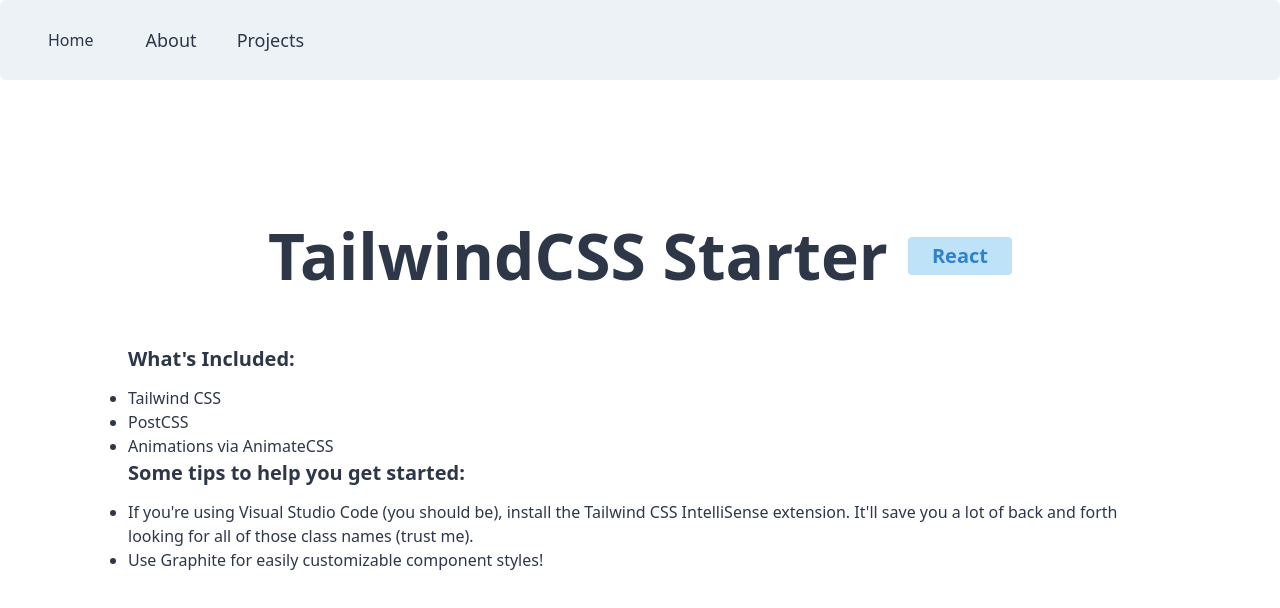
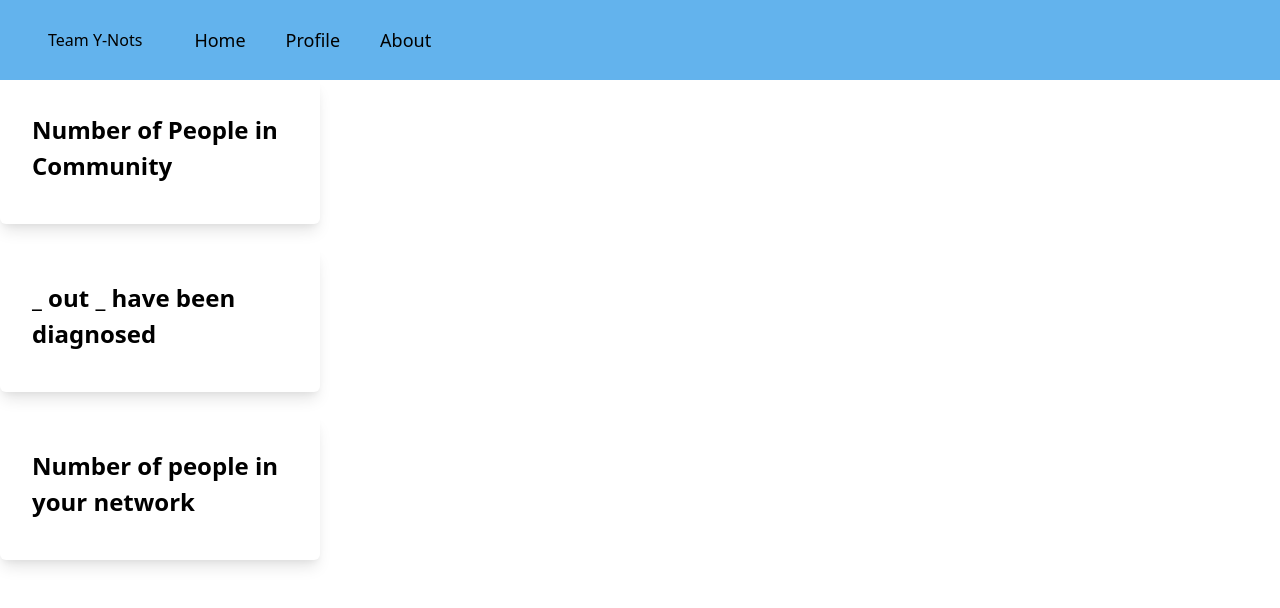
Before and after one commit to adamchrista/tdp_internship_app, a React (Create React App) app in the folder frontend/: page / in a window 1280 px wide. Shown: the top 608 px of the page. Built offline with nearby package versions, Linux system fonts and the light colour scheme.

Commit message:
Setting skeleton home-page

```diff
--- a/frontend/src/App.js
+++ b/frontend/src/App.js
@@ -1,37 +1,15 @@
 import React from 'react';
+import { Navigation } from "./components/Navigation"
+import { Status } from "./components/Status"
 
 function App() {
   return (
+
     <div>
-      <div className="h-20 w-full items-center rounded-md px-8 bg-gray-200 text-gray-800 flex justify-between">
-        <span className="ml-4">Home</span>
-        <div className="flex ml-6 font-medium text-lg flex-1 items-start">
-          <a href="about" className="ml-4 px-3 py-2 hover:bg-gray-300 rounded-md">About</a>
-          <a href="projects" className="ml-4 px-3 py-2 hover:bg-gray-300 rounded-md">Projects</a>
-        </div>
-      </div>
-      <div className="text-gray-800 m-32">
-      <div className="flex items-center justify-center mb-10">
-        <h1 className="text-center font-extrabold text-6xl">TailwindCSS Starter</h1>
-        <div className="ml-5 bg-blue-200 text-blue-600 font-semibold text-xl px-6 py-1 rounded">React</div>
-      </div>
-      <div>
-        <h5 className="text-xl font-bold mb-3">What's Included:</h5>
-        <ul className="list-disc inline-block">
-          <li>Tailwind CSS</li>
-          <li>PostCSS</li>
-          <li>Animations via AnimateCSS</li>
-        </ul>
-      </div>
-      <div>
-        <h5 className="text-xl font-bold mb-3">Some tips to help you get started: </h5>
-        <ul className="list-disc">
-          <li>If you're using Visual Studio Code (you should be), install the Tailwind CSS IntelliSense extension. It'll save you a lot of back and forth looking for all of those class names (trust me).</li>
-          <li>Use <a href="https://carbon.web.att.com/openspace/graphite">Graphite</a> for easily customizable component styles!</li>
-        </ul>
-      </div>
-      </div>
+      <Navigation/>
+      <Status/>
     </div>
+
   );
 }
 
--- /dev/null
+++ b/frontend/src/components/Navigation.js
@@ -0,0 +1,16 @@
+import React from "react";
+
+export class Navigation extends React.Component{
+    render(){
+        return(
+        <div className="h-20 w-full items-center px-8 bg-blue-400 text-black-800 flex justify-between">
+            <span className="ml-4">Team Y-Nots</span>
+            <div className="flex ml-6 font-medium text-lg flex-1 items-start">
+                <a href="home" className="ml-4 px-3 py-2 hover:bg-gray-100 rounded-md">Home</a>
+                <a href="profile" className="ml-4 px-3 py-2 hover:bg-gray-100 rounded-md">Profile</a>
+                <a href="about" className="ml-4 px-3 py-2 hover:bg-gray-100 rounded-md">About</a>
+            </div>
+        </div>
+        );
+    }
+}
--- /dev/null
+++ b/frontend/src/components/Status.js
@@ -0,0 +1,29 @@
+import React from "react";
+
+export class Status extends React.Component{
+    render(){
+        return(
+            <div class="space-y-6">
+
+                <div className="rounded-md shadow-lg w-1/4 bg-white">
+                    <div className="p-8">
+                        <h3 className="font-bold text-2xl mb-2">Number of People in Community</h3>
+                    </div>
+                </div>
+
+                <div className="rounded-md shadow-lg w-1/4 bg-white">
+                    <div className="p-8">
+                        <h3 className="font-bold text-2xl mb-2">_ out _ have been diagnosed</h3>
+                    </div>
+                </div>
+
+                <div className="rounded-md shadow-lg w-1/4 bg-white">
+                    <div className="p-8">
+                        <h3 className="font-bold text-2xl mb-2">Number of people in your network</h3>
+                    </div>
+                </div>
+
+            </div>
+        );
+    }
+}
```
